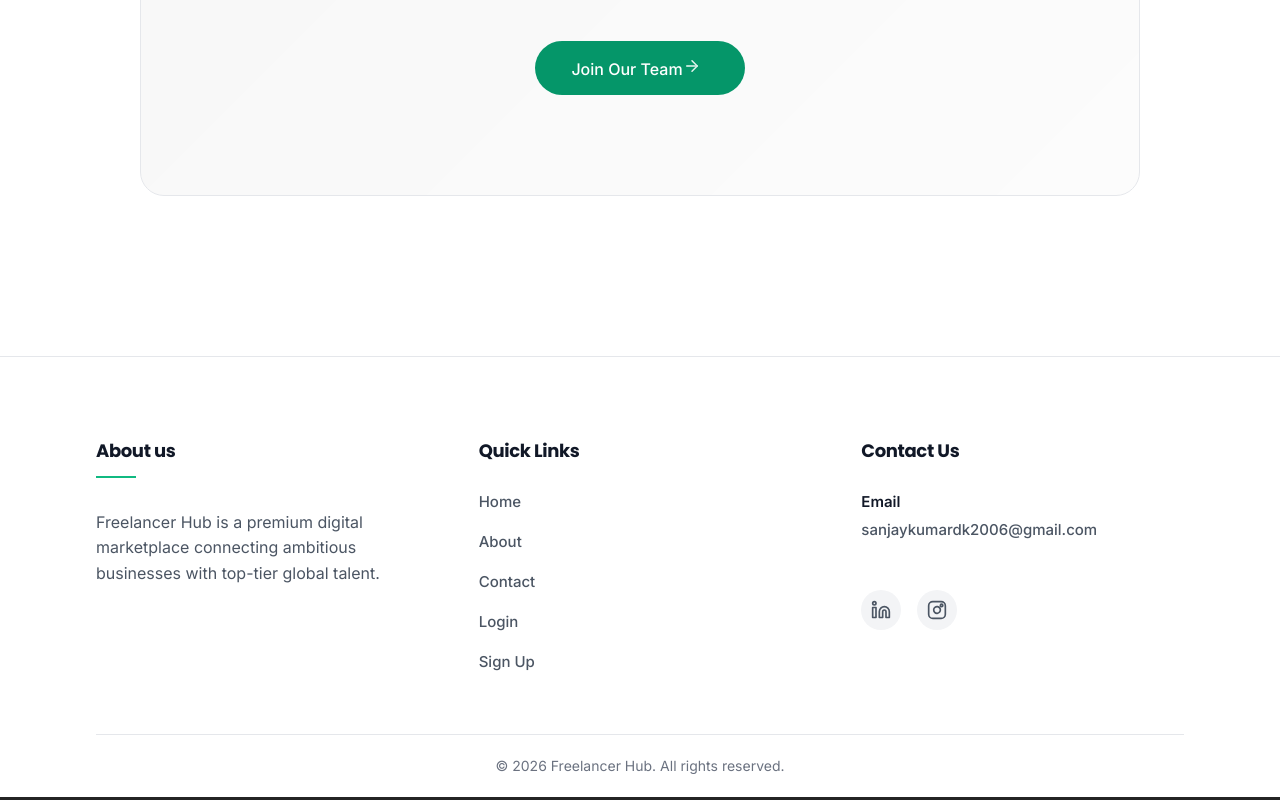
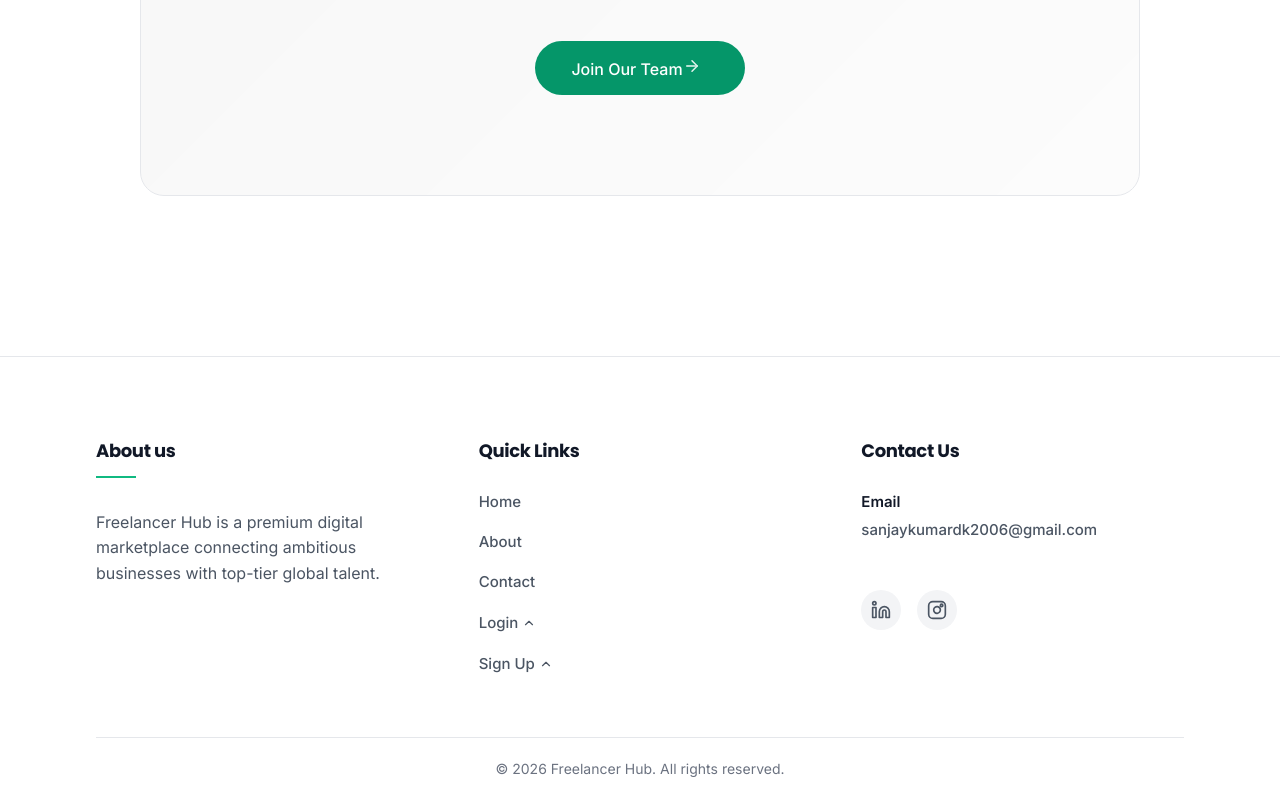
Before and after one commit to sanjaykumardk2006/FSD, a React (Vite) app in the folder client/: page /about in a window 1280 px wide. Shown: the part 9843-10643 px from the top of the page. Built offline with nearby package versions, Linux system fonts and the light colour scheme; no server answers.

Commit message:
edited the footer

```diff
--- a/client/src/components/Footer.jsx
+++ b/client/src/components/Footer.jsx
@@ -1,7 +1,16 @@
-import React from 'react';
+import React, { useState } from 'react';
 import { Link } from 'react-router-dom';
+import { User, Briefcase, ChevronUp } from 'lucide-react';
 
 export const Footer = () => {
+  const [loginDropdownOpen, setLoginDropdownOpen] = useState(false);
+  const [signupDropdownOpen, setSignupDropdownOpen] = useState(false);
+
+  const openAuth = (mode, role) => {
+    window.dispatchEvent(new CustomEvent('open-auth-modal', { detail: { mode, role } }));
+    setLoginDropdownOpen(false);
+    setSignupDropdownOpen(false);
+  };
   return (
     <footer className="footer">
       <div className="footer-container">
@@ -21,8 +30,48 @@ export const Footer = () => {
             <Link to="/">Home</Link>
             <Link to="/about">About</Link>
             <Link to="/contact">Contact</Link>
-            <Link to="/login">Login</Link>
-            <Link to="/signup">Sign Up</Link>
+
+            <div
+              style={{ position: 'relative', cursor: 'pointer', width: 'fit-content' }}
+              onMouseEnter={() => setLoginDropdownOpen(true)}
+              onMouseLeave={() => setLoginDropdownOpen(false)}
+              onClick={() => setLoginDropdownOpen(!loginDropdownOpen)}
+            >
+              <a href="#login" onClick={(e) => e.preventDefault()} style={{ display: 'inline-flex', alignItems: 'center', gap: '4px' }}>
+                Login <ChevronUp size={14} />
+              </a>
+              {loginDropdownOpen && (
+                <div className="dropdown-menu" style={{ bottom: '100%', top: 'auto', left: 0, marginBottom: '8px' }}>
+                  <button onClick={(e) => { e.stopPropagation(); openAuth('login', 'Freelancer'); }}>
+                    <User size={16} /> As Freelancer
+                  </button>
+                  <button onClick={(e) => { e.stopPropagation(); openAuth('login', 'Client'); }}>
+                    <Briefcase size={16} /> As Customer
+                  </button>
+                </div>
+              )}
+            </div>
+
+            <div
+              style={{ position: 'relative', cursor: 'pointer', width: 'fit-content' }}
+              onMouseEnter={() => setSignupDropdownOpen(true)}
+              onMouseLeave={() => setSignupDropdownOpen(false)}
+              onClick={() => setSignupDropdownOpen(!signupDropdownOpen)}
+            >
+              <a href="#signup" onClick={(e) => e.preventDefault()} style={{ display: 'inline-flex', alignItems: 'center', gap: '4px' }}>
+                Sign Up <ChevronUp size={14} />
+              </a>
+              {signupDropdownOpen && (
+                <div className="dropdown-menu" style={{ bottom: '100%', top: 'auto', left: 0, marginBottom: '8px' }}>
+                  <button onClick={(e) => { e.stopPropagation(); openAuth('signup', 'Freelancer'); }}>
+                    <User size={16} /> As Freelancer
+                  </button>
+                  <button onClick={(e) => { e.stopPropagation(); openAuth('signup', 'Client'); }}>
+                    <Briefcase size={16} /> As Customer
+                  </button>
+                </div>
+              )}
+            </div>
           </div>
           <div className="footer-section">
             <h3>Contact Us</h3>
```
